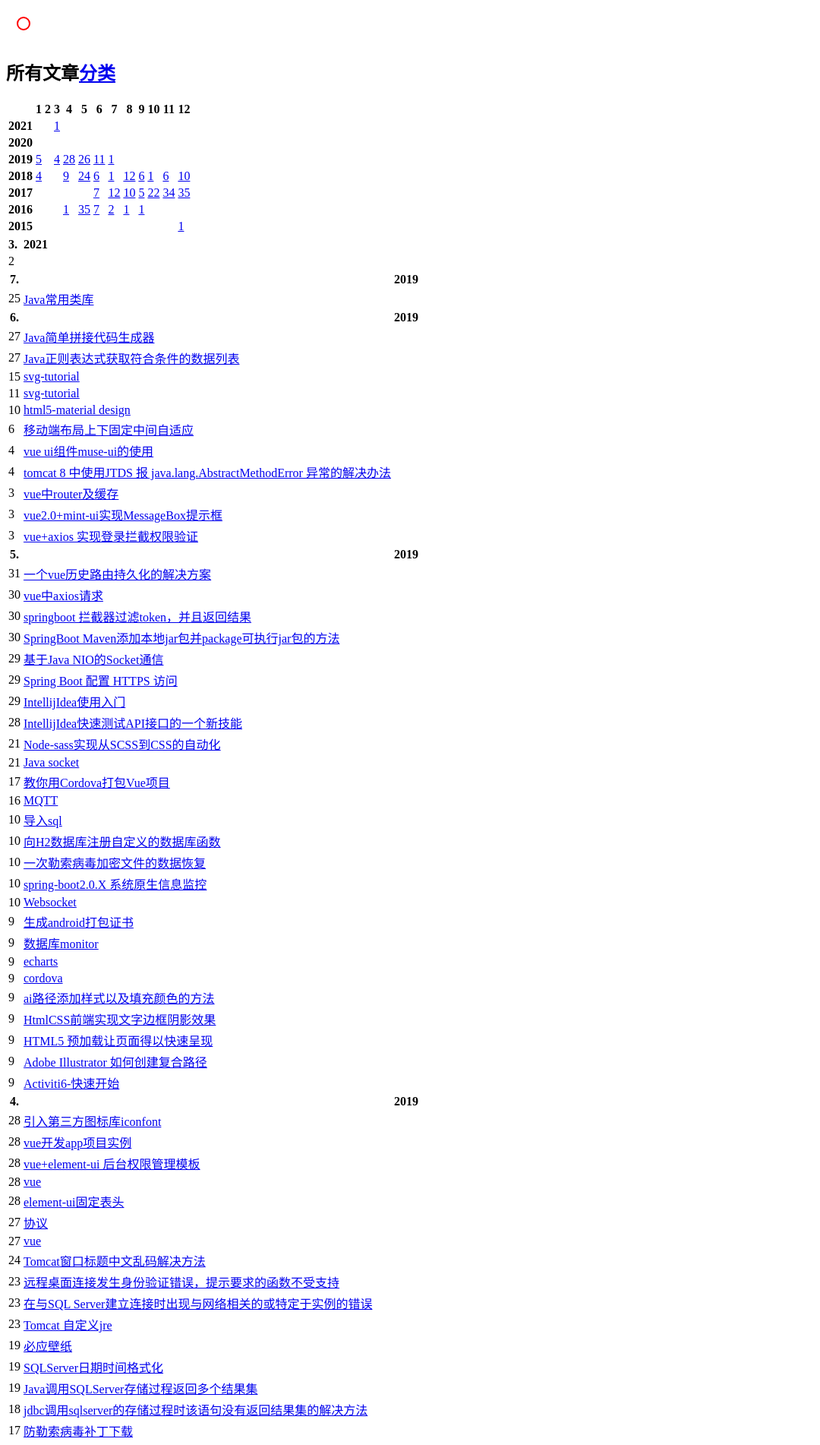
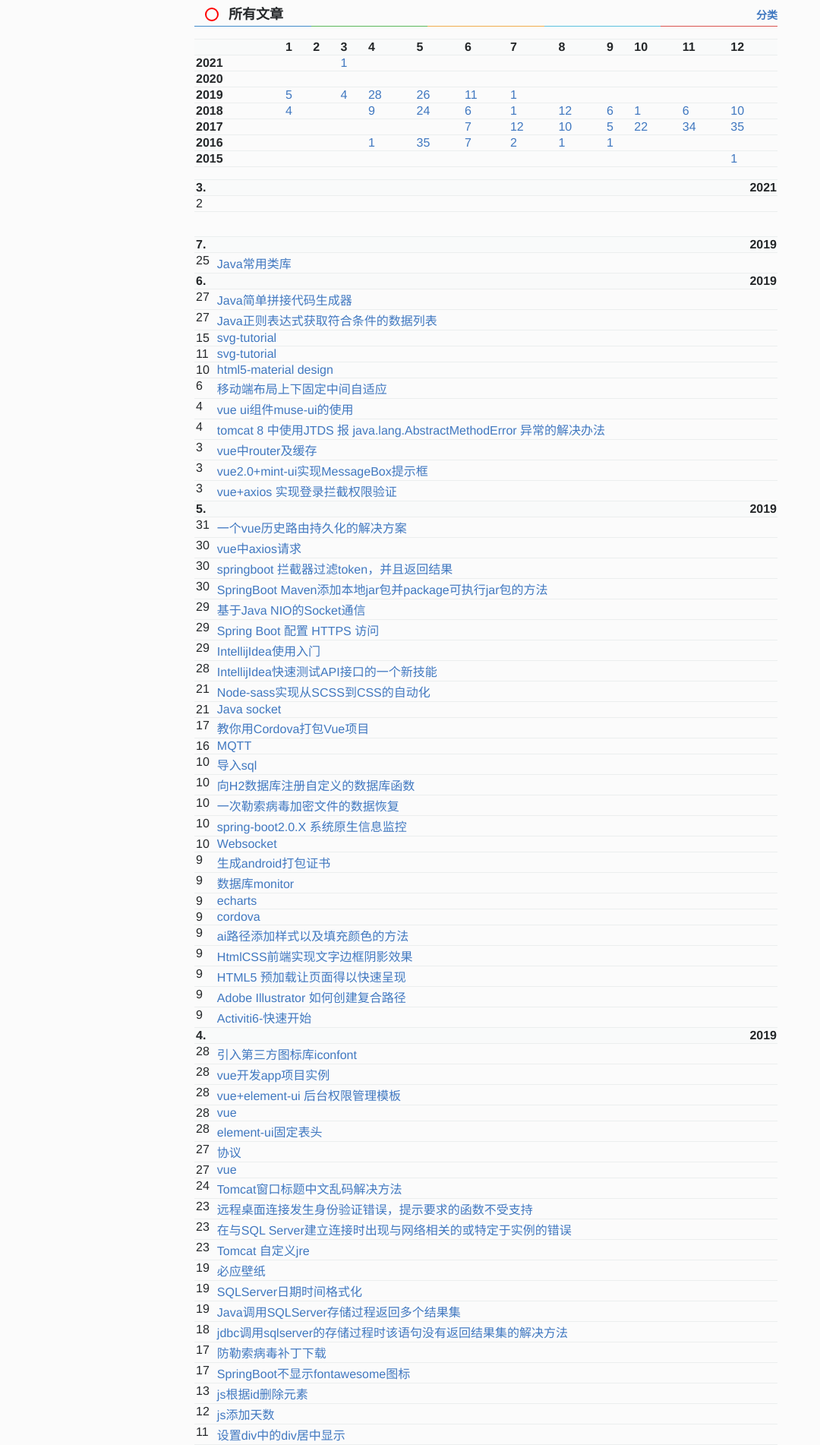
Before and after one commit to svygh123/svygh123.github.io, a Jekyll site: the page built from index.html, in a window 1280 px wide. Shown: the top 1902 px of the page at 76% size, without its empty margins (0-1080 px from the left). Built offline with Jekyll 4.4.1, drawn with Linux system fonts in a browser that asks for light colours; Markdown is read by kramdown in place of the engine named in the settings.

Commit message:
Update default.html

```diff
--- a/_layouts/default.html
+++ b/_layouts/default.html
@@ -6,11 +6,11 @@
     <meta name="viewport" content="width=device-width, initial-scale=1">
     <title>{{ page.title }}</title>
     <!-- syntax highlighting CSS -->
-    <link rel="stylesheet" href="/kaixue/css/syntax.css" type="text/css" />
+    <link rel="stylesheet" href="/css/syntax.css" type="text/css" />
     <!-- github CSS -->
-    <link rel="stylesheet" href="/kaixue/css/github.css" type="text/css" />
+    <link rel="stylesheet" href="/css/github.css" type="text/css" />
     <!-- style CSS -->
-    <link rel="stylesheet" href="/kaixue/css/style.css" type="text/css" />
+    <link rel="stylesheet" href="/css/style.css" type="text/css" />
   </head>
   <body>
 
@@ -30,6 +30,6 @@
       &nbsp;&nbsp;↑
     </div>
 
-    <script type="text/javascript" src="/kaixue/js/js.js"></script>
+    <script type="text/javascript" src="/js/js.js"></script>
   </body>
 </html>
```
